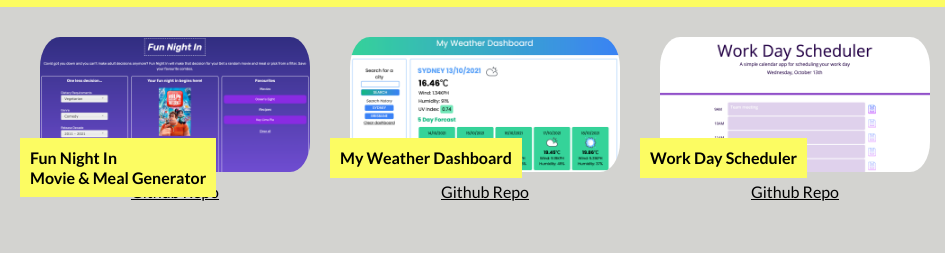
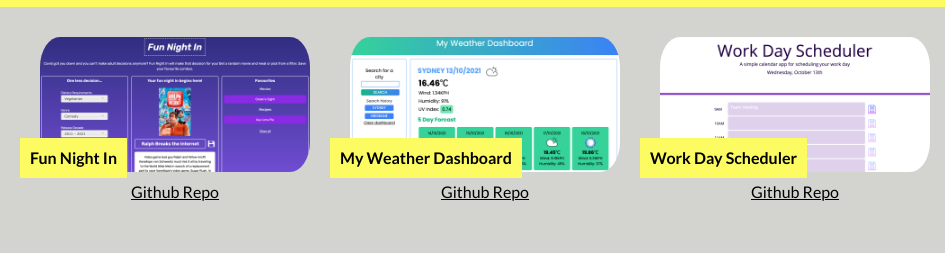
Before and after one commit to lilyso/lilyso-portfolio-2021, a plain HTML site: page index.html in a window 1280 px wide. Shown: the part 760-1013 px from the top of the page, 0-945 px from the left. Drawn offline with nearby package versions, Linux system fonts and the light colour scheme; grey boxes are pictures that could not be loaded.

Commit message:
comments

```diff
--- a/assets/css/style.css
+++ b/assets/css/style.css
@@ -203,7 +203,7 @@ nav li a:hover {
   top: 50%;
 }
 
-/* Digital Marketing Services */
+/* Digital Marketing Services section*/
 
 .marketing {
   background-color: black;
@@ -391,6 +391,4 @@ footer a {
   .intro-title {
     font-size: 25px;
   }
-  /* .work-section {
-    flex-wrap: wrap; */
 }
--- a/index.html
+++ b/index.html
@@ -78,10 +78,7 @@
         <section class="skills">
           <div class="floating">
             <a href="https://lilyso.github.io/fun-night-in/"
-              ><h3 class="portfolio-text">
-                Fun Night In <br />
-                Movie & Meal Generator
-              </h3></a
+              ><h3 class="portfolio-text">Fun Night In</h3></a
             >
           </div>
           <div>
```
